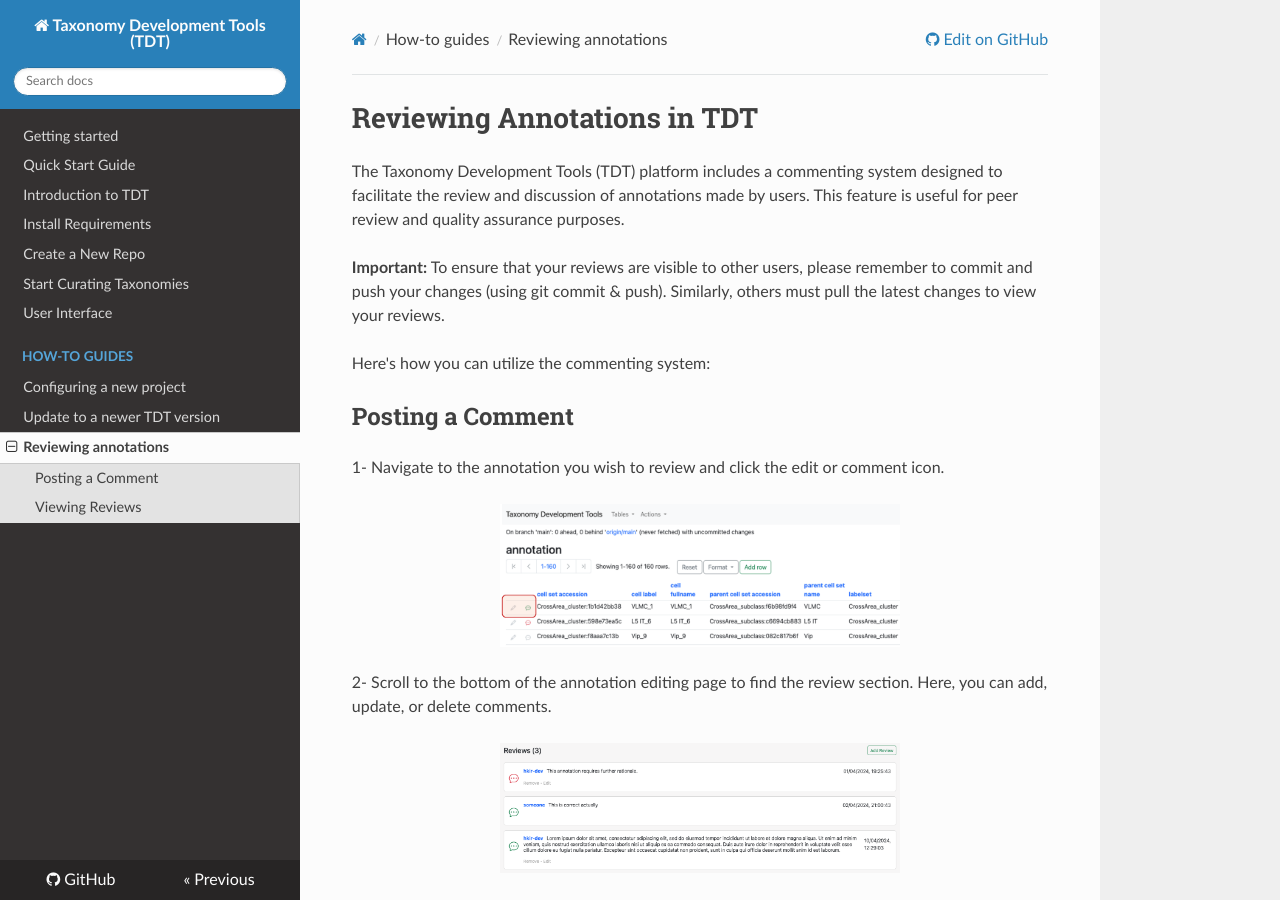
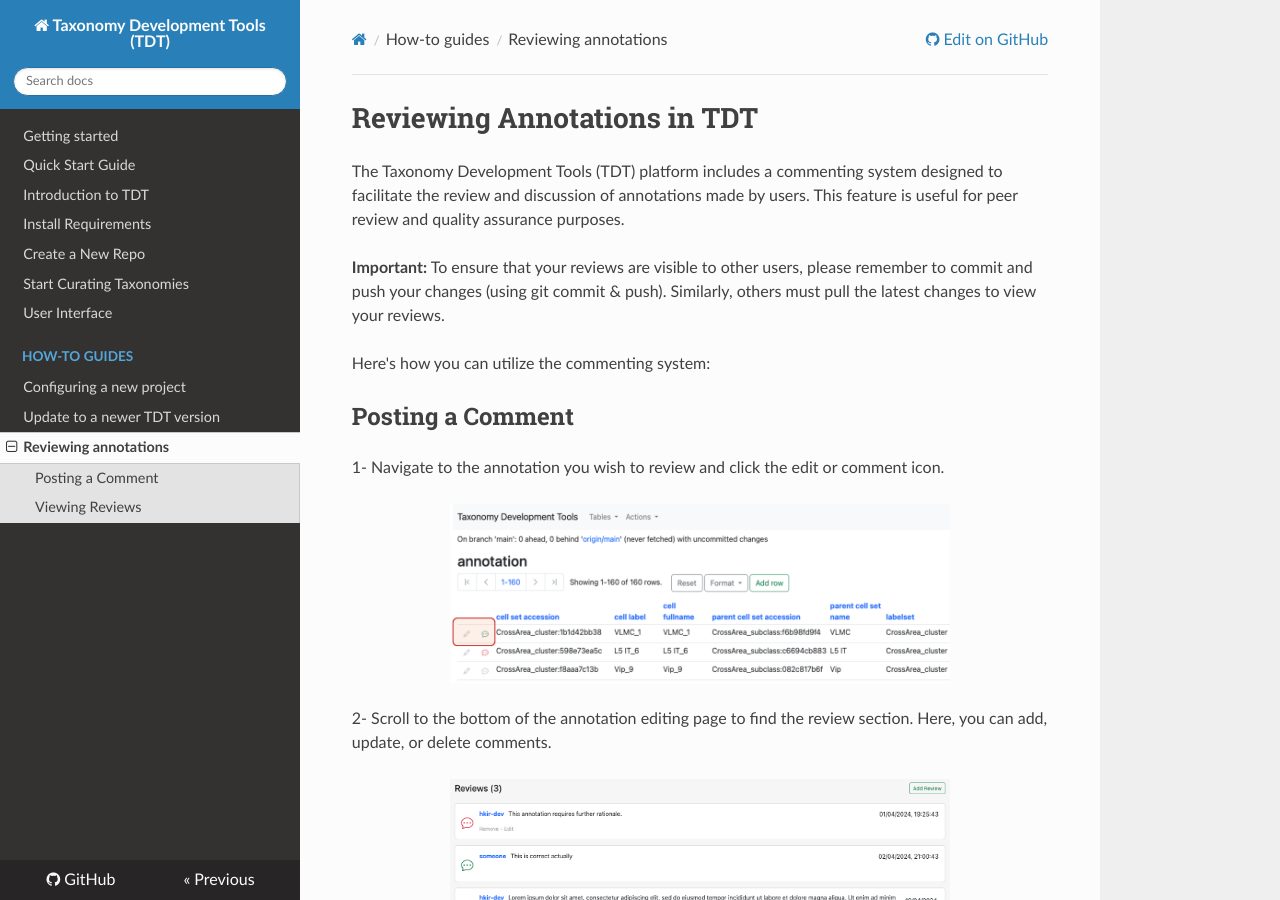
Before and after one commit to brain-bican/taxonomy-development-tools, an MkDocs documentation site: the page built from docs/Review.md, in a window 1280 px wide and 900 px high. Built offline with MkDocs 1.6.1, drawn with Linux system fonts in a browser that asks for light colours; nearby versions of some CDN libraries.

Commit message:
review documentation fixes

```diff
--- a/docs/Review.md
+++ b/docs/Review.md
@@ -11,19 +11,19 @@
 1- Navigate to the annotation you wish to review and click the edit or comment icon.
 
 <p align="center">
-    <img src="https://raw.githubusercontent.com/brain-bican/taxonomy-development-tools/main/docs/images/screenshots/review_main_table.png" alt="Main table review icons." width="400"/>
+    <img src="https://raw.githubusercontent.com/brain-bican/taxonomy-development-tools/main/docs/images/screenshots/review_main_table.png" alt="Main table review icons." width="500"/>
 </p>
 
 2- Scroll to the bottom of the annotation editing page to find the review section. Here, you can add, update, or delete comments.
 
 <p align="center">
-    <img src="https://raw.githubusercontent.com/brain-bican/taxonomy-development-tools/main/docs/images/screenshots/review_section.png" alt="Review annotation section." width="400"/>
+    <img src="https://raw.githubusercontent.com/brain-bican/taxonomy-development-tools/main/docs/images/screenshots/review_section.png" alt="Review annotation section." width="500"/>
 </p>
 
 3-  Click on the `Add Review` button to open a pop-up window where you can write your comment.
 
 <p align="center">
-    <img src="https://raw.githubusercontent.com/brain-bican/taxonomy-development-tools/main/docs/images/screenshots/review_add.png" alt="Add review pop-up." width="200"/>
+    <img src="https://raw.githubusercontent.com/brain-bican/taxonomy-development-tools/main/docs/images/screenshots/review_add.png" alt="Add review pop-up." width="300"/>
 </p>
 
 4- In the `Reviewer` field, your username (GitHub handle) will be pre-filled. In the `Review` field, select whether you `Agree` or `Disagree` with the annotation. Use the `Explanation` field to elaborate on your opinion.
@@ -41,7 +41,7 @@
 * A grey comment icon means there are no comments.
 
 <p align="center">
-    <img src="https://raw.githubusercontent.com/brain-bican/taxonomy-development-tools/main/docs/images/screenshots/review_main_table.png" alt="Main table review icons." width="400"/>
+    <img src="https://raw.githubusercontent.com/brain-bican/taxonomy-development-tools/main/docs/images/screenshots/review_main_table.png" alt="Main table review icons." width="500"/>
 </p>
 
 Click on the comment icon to see the latest comment details.
```
